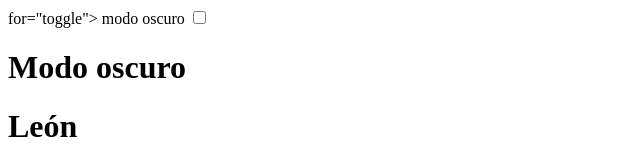
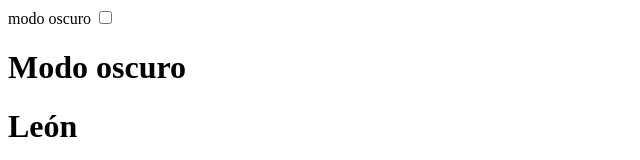
Before and after one commit to martinezcorrupccion23/tallermaster.io, a plain HTML site: page index.html in a window 1280 px wide. Shown: the top 160 px of the page, without its empty margins (0-640 px from the left). Drawn offline with Linux system fonts and the light colour scheme; files whose address does not match are found by name.

Commit message:
Nuevo cambi21

```diff
--- a/index.html
+++ b/index.html
@@ -6,7 +6,7 @@
     <title>León - Información</title>
 </head>
 <body>
-    <label> for="toggle"> modo oscuro</label>
+    <label for="toggle"> modo oscuro</label>
     <input type ="checkbox" id="toggle">
     <h1> Modo oscuro </h1>
     <header>
```
